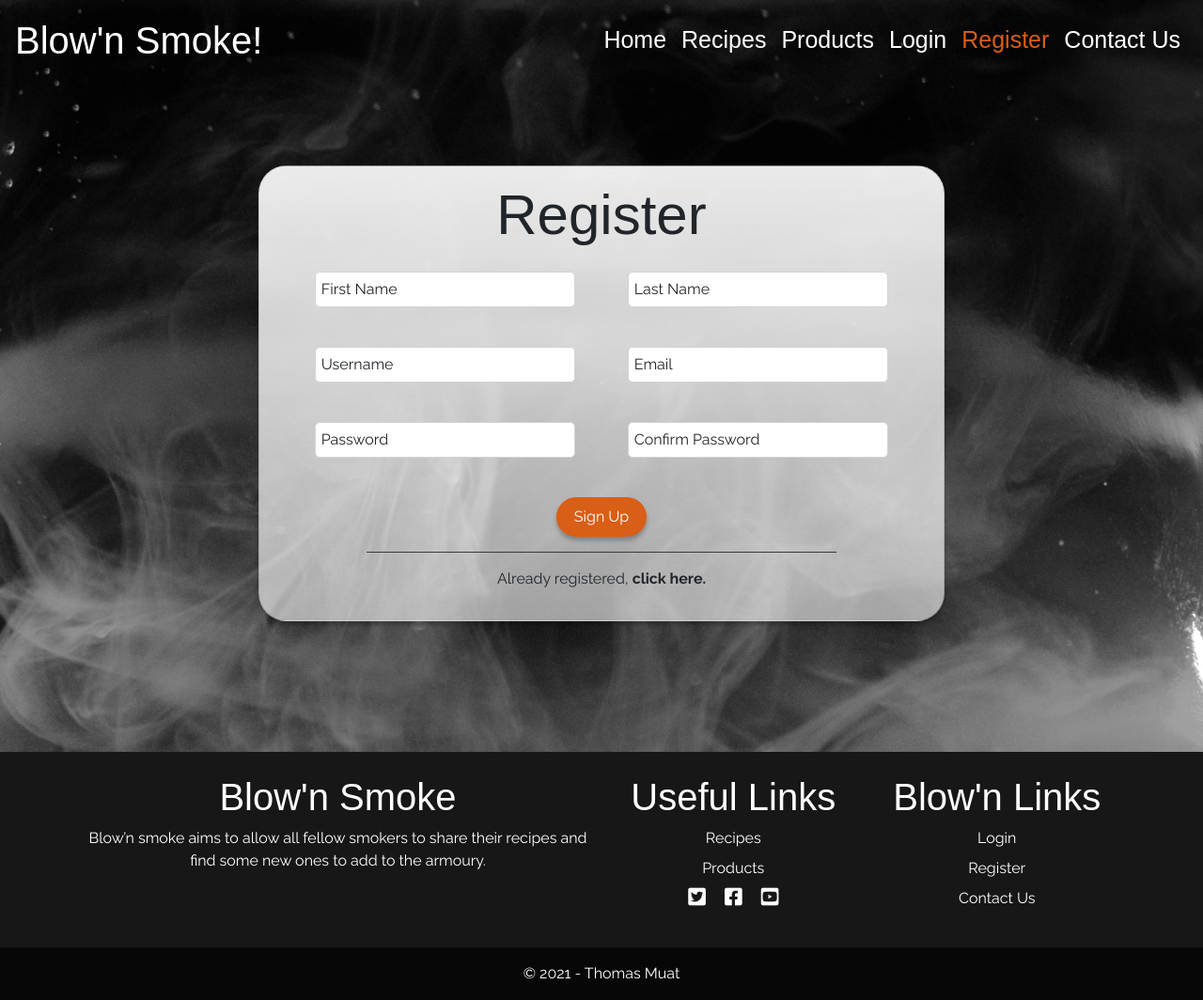
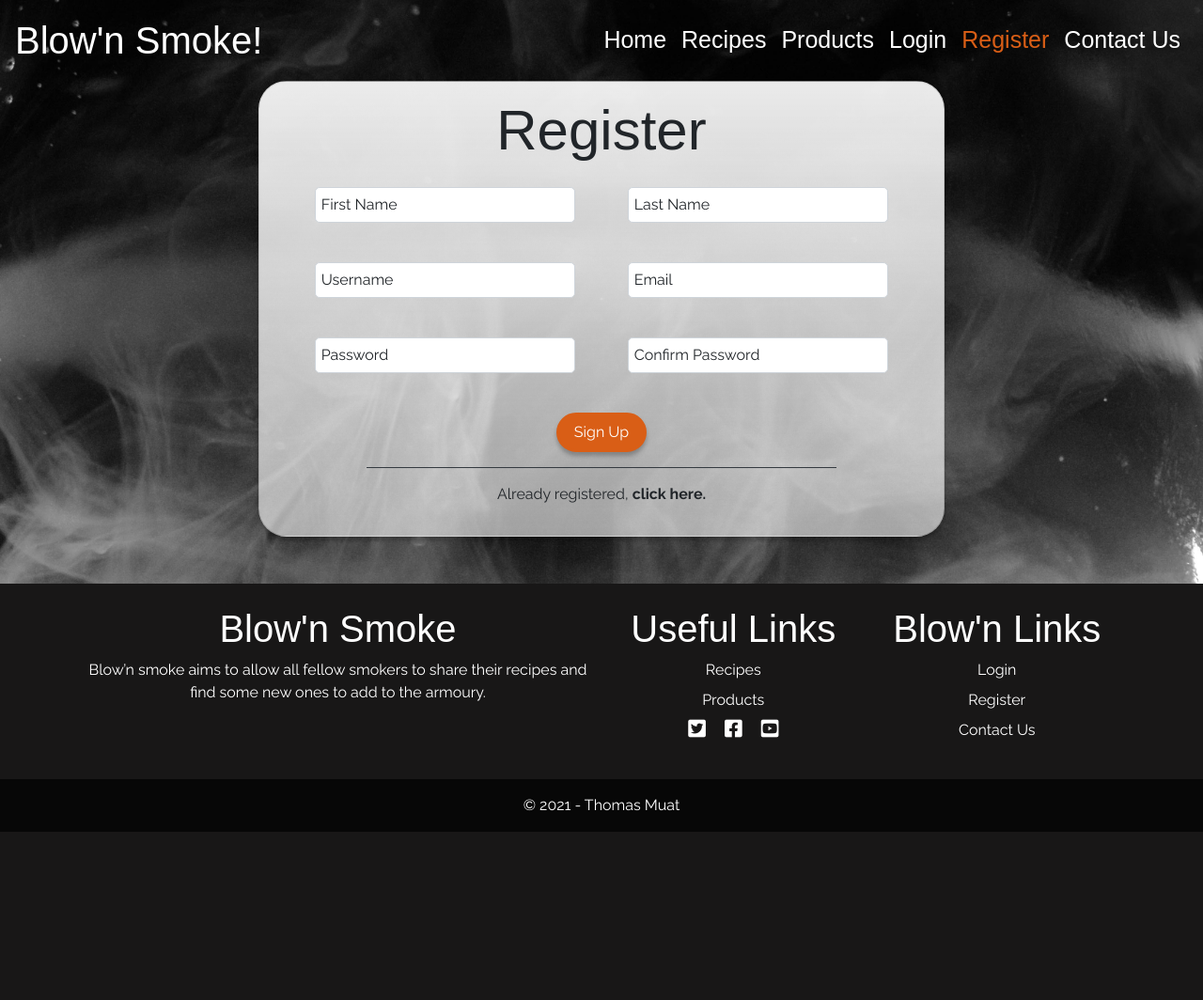
Before and after one commit to Code-Institute-Submissions/Tmuat-Blowin-Smoke_MarResub, a Flask app: page /register/ in a window 1280 px wide. Shown: the whole page at 94% size. After the commit the page ends 885 px from the top, so only its background shows below. Run offline with Flask 2, Linux system fonts and the light colour scheme; some libraries are stand-ins or nearby versions; some web fonts are replaced.

Commit message:
Adjusted VH to show footer if smaller content

```diff
--- a/static/css/style.css
+++ b/static/css/style.css
@@ -294,7 +294,7 @@ html {
 
 .landing-image {
     background-image: url("/static/media/images/smoke.jpg");
-    min-height: 100vh;
+    min-height: calc(100vh - 264px);
     width: 100vw;
     overflow: hidden;
 
@@ -310,7 +310,7 @@ html {
 .landing-image img {
     position: absolute;
 
-    height: 100vh;
+    height: calc(100vh - 264px);
     min-width: 100%;
 
     top: 50%;
@@ -324,7 +324,7 @@ html {
 
 .custom-form-row {
     position: relative;
-    min-height: 100vh;
+    min-height: calc(100vh - 264px);
     padding-top: 86px;
     padding-bottom: 50px;
 }
```
